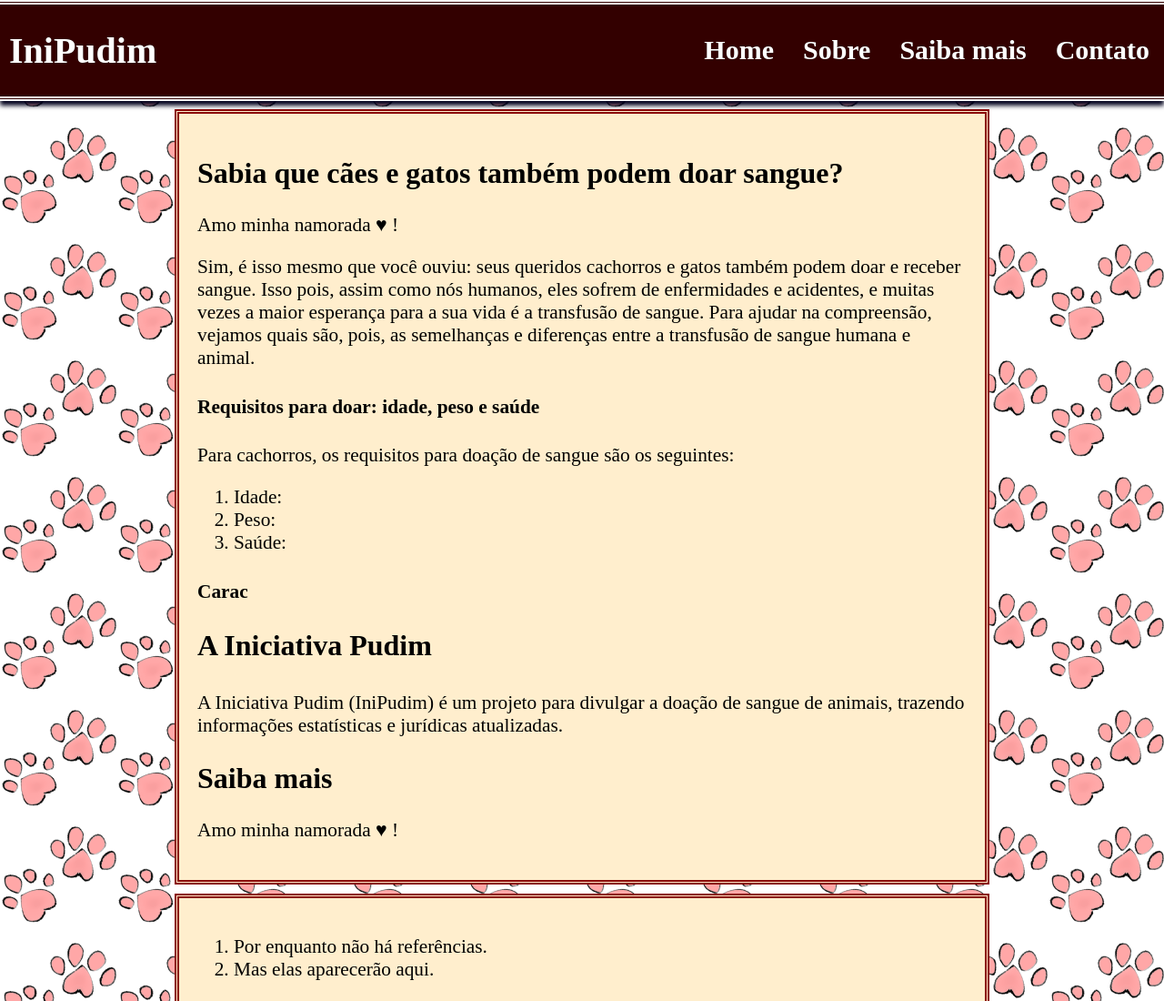
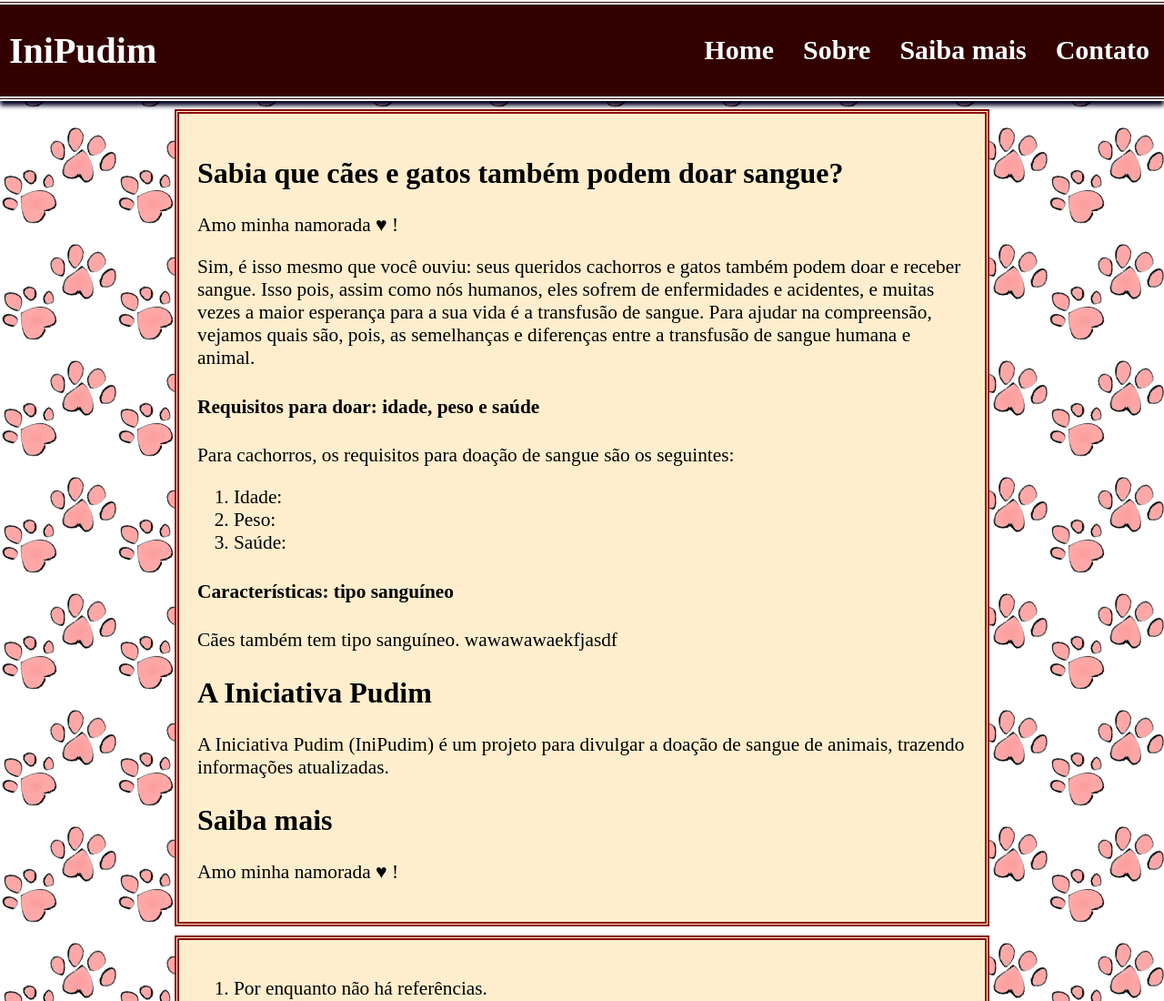
Before and after one commit to caio-o/inipudim, a plain HTML site: page index.html in a window 1280 px wide. Shown: the top 1100 px of the page at 91% size. Drawn offline with Linux system fonts and the light colour scheme.

Commit message:
comecar a escrever sobre tipo sanguineo

```diff
--- a/index.html
+++ b/index.html
@@ -62,11 +62,14 @@
       </ol>
     </p>
 
-    <h4>Carac</h4>
+    <h4>Características: tipo sanguíneo</h4>
+    <p>
+      Cães também tem tipo sanguíneo. wawawawaekfjasdf
+    </p>
 
-    <h2 id="sobre">A Iniciativa Pudim</p></h2>
+    <h2 id="sobre">A Iniciativa Pudim</h2>
 
-    <p>A Iniciativa Pudim (IniPudim) é um projeto para divulgar a doação de sangue de animais, trazendo informações estatísticas e jurídicas atualizadas.</p>
+    <p>A Iniciativa Pudim (IniPudim) é um projeto para divulgar a doação de sangue de animais, trazendo informações atualizadas.</p>
 
     <h2 id="saiba mais">Saiba mais</h2>
     <p>Amo minha namorada &hearts; !</p>
```
